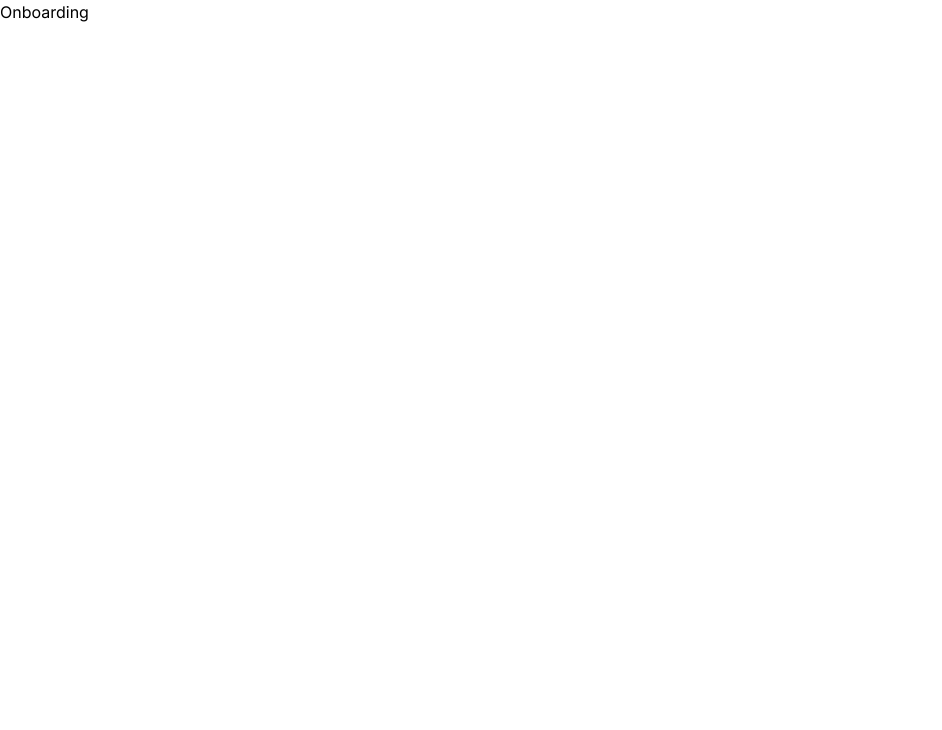
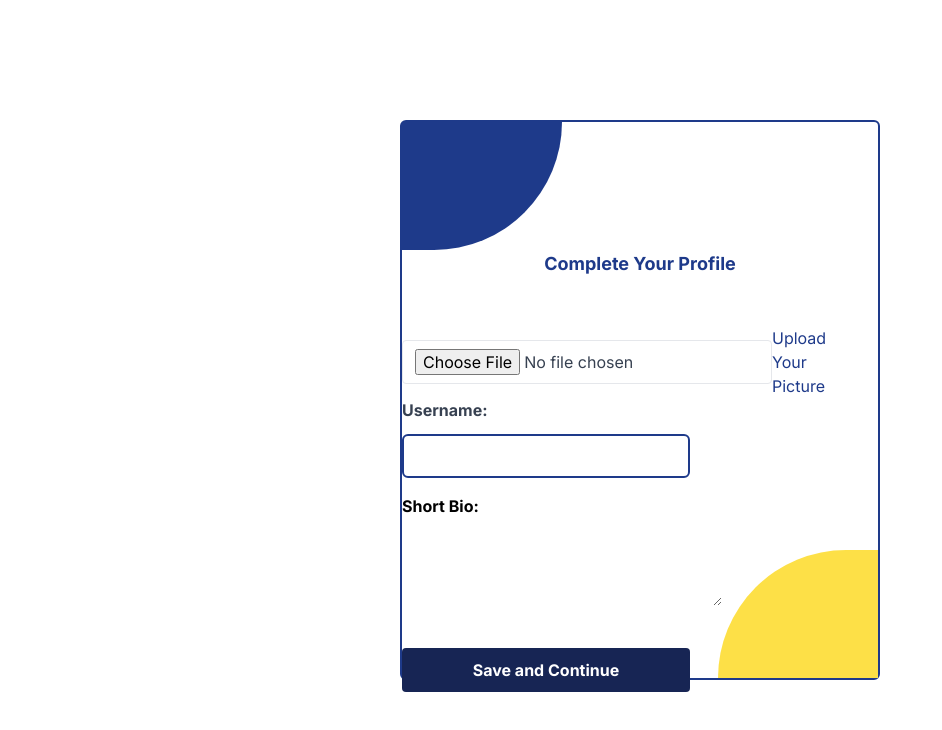
Before and after one commit to Xperienced-Tekie/dev-project-2, a Next.js app in the folder client/: page /Onboarding in a window 1280 px wide. Shown: the top 730 px of the page, without its empty margins (0-942 px from the left). Built offline with nearby package versions, Linux system fonts and the light colour scheme.

Commit message:
created on boarding page

```diff
--- a/client/app/Onboarding/page.js
+++ b/client/app/Onboarding/page.js
@@ -1,9 +1,99 @@
-import React from 'react'
+'use client';
 
-const Onboarding = () => {
+import React, { useState } from 'react';
+
+function UserOnboardingForm() {
+  const [username, setUsername] = useState('');
+  const [bio, setBio] = useState('');
+
+  const handleUsernameChange = (event) => {
+    setUsername(event.target.value);
+  };
+
+  const handleBioChange = (event) => {
+    setBio(event.target.value);
+  };
+
+  const handleSubmit = (event) => {
+    event.preventDefault();
+    // Here you can handle form submission, like sending data to server or performing other actions
+    console.log('Username:', username);
+    console.log('Bio:', bio);
+  };
+
   return (
-    <div>Onboarding</div>
-  )
+    <div className="flex justify-center w-full h-screen items-center">
+      <div className="w-full md:w-[30rem] h-[35rem] border-2 border-blue-900 relative rounded-md">
+        <div className="w-[10rem] h-[8rem] bg-blue-900 rounded-br-full">
+          <div className="w-[10rem] h-[8rem] bg-yellow-300 absolute bottom-0 right-0 rounded-tl-full" />
+        </div>
+        <div className="text-center relative z-10">
+          <h1 className="text-lg font-bold text-blue-900">
+            Complete Your Profile
+          </h1>
+        </div>
+        <div className="flex flex-col items-center ml-4 pt-8"></div>
+        <div className="flex mt-4  items-center">
+          <input
+            type="file"
+            accept="image/*"
+            className="appearance-none border rounded py-2 px-3 text-gray-700 leading-tight focus:outline-none focus:shadow-outline"
+            onChange={(e) => console.log(e.target.files[0])}
+          />
+          <p className="text-blue-900 mr-4">Upload Your Picture</p>
+        </div>
+
+        <form onSubmit={handleSubmit}>
+          <div className="mb-4 left-2">
+            <label
+              htmlFor="username"
+              className="block text-gray-700 font-bold mb-2"
+            >
+              Username:
+            </label>
+            <input
+              type="text"
+              id="username"
+              value={username}
+              onChange={handleUsernameChange}
+              // className="shadow appearance-none border rounded w-full py-2 px-3 text-gray-700 leading-tight focus:outline-none focus:shadow-outline"
+              className="border-2 border-blue-900 rounded-md py-2 px-4 mt-1 w-full md:w-72 focus:outline-none"
+              required
+            />
+          </div>
+          <div className="mb-4 ">
+            <label
+              htmlFor="bio"
+              className="block border-5 border-blue-900 rounded-md font-bold mb-2"
+            >
+              Short Bio:
+            </label>
+            <textarea
+              id="bio"
+              value={bio}
+              onChange={handleBioChange}
+              className="  w-[20rem] h-[5rem]  px-2 py-2 rounded  border-5 border-blue-900"
+              // className="shadow appearanceh-32-none  w-[300] py-3 px-3 text-blue-900 "
+              // className="block border-5 border-blue-900 font-bold mb-4"
+              required
+            ></textarea>
+          </div>
+
+          <button
+            type="submit"
+            // className="bg-blue-900 hover:bg-blue-700 text-white font-bold py-4 px-4 rounded focus:outline-none focus:shadow-outline mr-6"
+            className="bg-blue-950 hover:bg-blue-500 text-white left-4 z-20 bottom-16 font-bold py-2 px-4 mt-5 md:py-2.5 md:px-12 rounded w-full md:w-72 "
+          >
+            Save and Continue
+          </button>
+        </form>
+        {/* <div>
+          <p>Username: {username}</p>
+          <p> Short Bio :{bio}</p>
+        </div> */}
+      </div>
+    </div>
+  );
 }
 
-export default Onboarding
+export default UserOnboardingForm;
```
Also changed, not shown: 1 other file (tests, documents, lock files or other folders).
